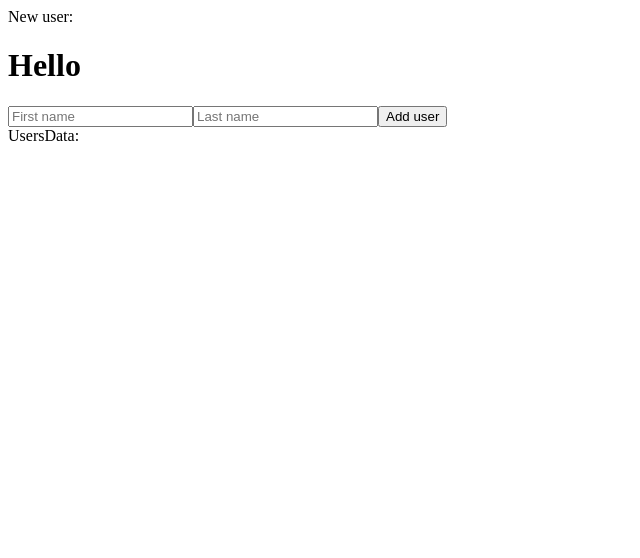
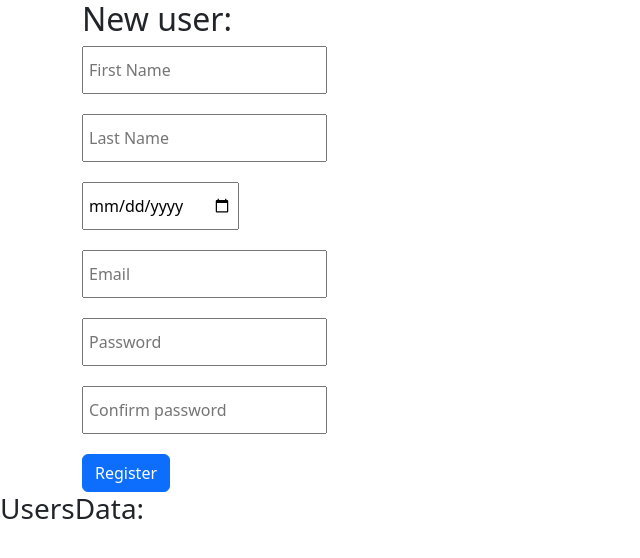
Before and after one commit to Roman-cas88/register-users, a React (Create React App) app: page / in a window 1280 px wide. Shown: the top 558 px of the page, without its empty margins (0-640 px from the left). Built offline with nearby package versions, Linux system fonts and the light colour scheme.

Commit message:
new registration form

```diff
--- a/package.json
+++ b/package.json
@@ -7,7 +7,9 @@
     "@testing-library/jest-dom": "^5.16.5",
     "@testing-library/react": "^13.4.0",
     "@testing-library/user-event": "^13.5.0",
+    "bootstrap": "^5.2.3",
     "react": "^18.2.0",
+    "react-bootstrap": "^2.7.2",
     "react-dom": "^18.2.0",
     "react-redux": "^8.0.5",
     "react-scripts": "5.0.1",
--- a/src/App.css
+++ /dev/null
@@ -1,4 +0,0 @@
-.App {
-  margin: 0;
-  padding: 0;
-}
--- a/src/App.js
+++ b/src/App.js
@@ -1,4 +1,4 @@
-import './App.css';
+import 'bootstrap/dist/css/bootstrap.min.css';
 import { NewUser } from './components/NewUser';
 import { UsersData } from './components/UsersData';
 
--- /dev/null
+++ b/src/components/InputForm.jsx
@@ -0,0 +1,20 @@
+import React from 'react'
+
+export const InputForm = (props) => {
+    const styles = {
+        input: {
+            marginBottom: '20px',
+            padding: '10px 5px'
+        }
+    }
+  return (
+    <div>
+        <input
+            style={styles.input}
+            name={props.name}
+            type={props.type}
+            autoComplete={props.autocomplete}
+            placeholder={props.placeholder}/>
+    </div>
+  )
+}
--- a/src/components/NewUser.jsx
+++ b/src/components/NewUser.jsx
@@ -1,31 +1,32 @@
-import React, { useState } from 'react'
+import React from 'react'
+import { Button, Container } from 'react-bootstrap'
 import { useDispatch } from 'react-redux'
 import { addUser } from '../slices/users'
+import { InputForm } from './InputForm'
 
 export const NewUser = () => {
     const dispatch = useDispatch()
-    let user = {
-        firstName: '',
-        lastName: '',
+
+    const addToData = (e) => {
+            e.preventDefault();
+            const formData = new FormData(e.target)
+            let newUser = Object.fromEntries(formData.entries())
+            newUser.id = "002";
+            console.log(newUser);
+            // dispatch(addUser(newUser));
     }
-    const [newUser, setNewUser] = useState(user)
-
-const handleChange = (event) => {
-    const name = event.target.name
-    const value = event.target.value
-    setNewUser(values => ({...values, [name]:value}))
-}
-
-const addToData = () => {
-    dispatch(addUser(newUser))
-}
-  return (
-    <div>
-        New user:
-        <h1>Hello {newUser.firstName}</h1>
-        <input type='text' placeholder='First name' name='firstName' value={newUser.name} onChange={handleChange} />
-        <input type='text' placeholder='Last name' name='lastName' value={newUser.lastName} onChange={handleChange} />
-        <button onClick={addToData}>Add user</button>
-    </div>
-  )
-}
+    return (
+        <Container>
+            <h2> New user: </h2>
+            <form onSubmit={addToData}>
+                    <InputForm type="text" name="firstName" placeholder="First Name"/>
+                    <InputForm type="text" name="lasttName" placeholder="Last Name"/>
+                    <InputForm type="date" name="birthdate" placeholder="Date of birth"/>
+                    <InputForm type="email" name="email" placeholder="Email"/>
+                    <InputForm autocomplete='on' type="password" name="password" placeholder="Password"/>
+                    <InputForm autocomplete='on' type="password" name="confirmPassword" placeholder="Confirm password"/>
+                    <Button type='submit'>Register</Button>
+            </form>
+        </Container>
+    )
+    }
--- a/src/components/UsersData.jsx
+++ b/src/components/UsersData.jsx
@@ -3,10 +3,10 @@ import { useSelector } from 'react-redux'
 
 export const UsersData = () => {
     const data = useSelector(state => state.addUser.data)
-    let dataMap = data.map(arr => (<p key={arr.lastName}>{arr.firstName} {arr.lastName}</p>))
+    let dataMap = data.map(arr => (<p key={arr.id}>{arr.firstName} {arr.lastName}</p>))
   return (
     <div>
-        UsersData:
+      <h3>UsersData:</h3>
         {dataMap}
     </div>
   )
```
Also changed, not shown: 1 other file (tests, documents, lock files or other folders).
